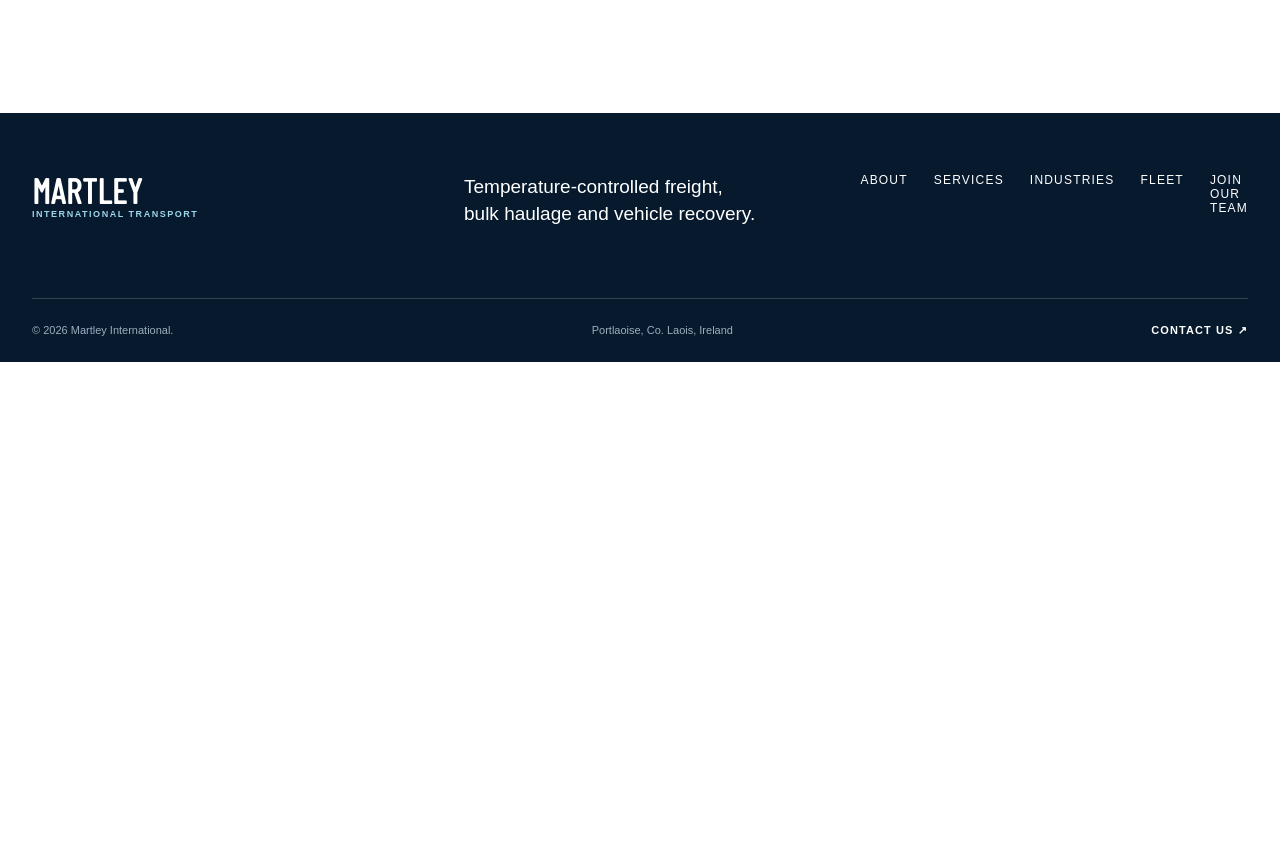
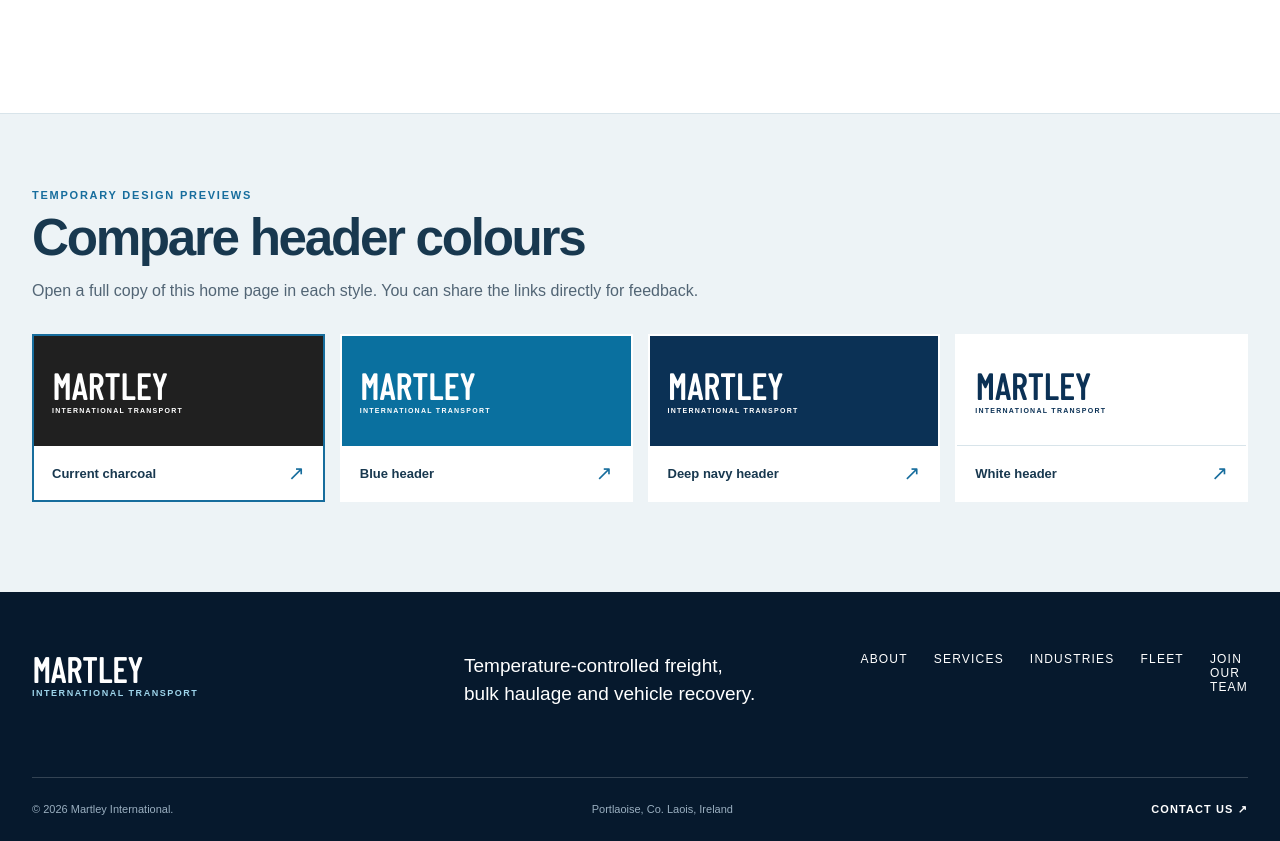
Before and after one commit to EoinOKelly/martleys-international, a React (Vite) app: page / in a window 1280 px wide. Shown: the part 2295-3136 px from the top of the page. Before the commit the page ends 2657 px from the top, so only its background shows below. Built offline with nearby package versions, Linux system fonts and the light colour scheme.

Commit message:
Add shareable home page previews with alternate header colours

```diff
--- a/src/App.jsx
+++ b/src/App.jsx
@@ -75,6 +75,6 @@ function RouteEffects() {
 
 export default function App() {
   return <><RouteEffects/><Header/><Suspense fallback={<main className="route-loading" id="main" aria-live="polite">Loading page…</main>}><Routes>
-    <Route path="/" element={<Home/>}/><Route path="/about" element={<About/>}/><Route path="/services" element={<Services/>}/><Route path="/sectors" element={<Sectors/>}/><Route path="/fleet" element={<Fleet/>}/><Route path="/careers" element={<Careers/>}/><Route path="/contact" element={<Contact/>}/><Route path="*" element={<NotFound/>}/>
+    <Route path="/" element={<Home/>}/><Route path="/samples/blue" element={<Home theme="blue"/>}/><Route path="/samples/navy" element={<Home theme="navy"/>}/><Route path="/samples/white" element={<Home theme="white"/>}/><Route path="/about" element={<About/>}/><Route path="/services" element={<Services/>}/><Route path="/sectors" element={<Sectors/>}/><Route path="/fleet" element={<Fleet/>}/><Route path="/careers" element={<Careers/>}/><Route path="/contact" element={<Contact/>}/><Route path="*" element={<NotFound/>}/>
   </Routes></Suspense><Footer/></>;
 }
--- a/src/components.jsx
+++ b/src/components.jsx
@@ -18,6 +18,8 @@ export function Header() {
   const navRef = useRef(null);
   const toggleRef = useRef(null);
   const location = useLocation();
+  const sampleTheme = location.pathname.split('/')[1] === 'samples' ? location.pathname.split('/')[2] : 'charcoal';
+  const theme = ['blue', 'navy', 'white'].includes(sampleTheme) ? sampleTheme : 'charcoal';
 
   useEffect(() => { setOpen(false); }, [location.pathname]);
   useEffect(() => {
@@ -49,8 +51,8 @@ export function Header() {
 
   return <>
     <a className="skip-link" href="#main">Skip to content</a>
-    <div className="topline"><div className="container topline-inner"><span>Transport from Portlaoise across Ireland, the UK and Europe</span><div><a href="tel:+353578620888">+353 (0)57 862 0888</a><span className="topline-divider">/</span><a href="mailto:info@portlaoiselogistics.com">info@portlaoiselogistics.com</a></div></div></div>
-    <header className={`site-header${scrolled ? ' is-scrolled' : ''}`}>
+    <div className={`topline theme-${theme}`}><div className="container topline-inner"><span>Transport from Portlaoise across Ireland, the UK and Europe</span><div><a href="tel:+353578620888">+353 (0)57 862 0888</a><span className="topline-divider">/</span><a href="mailto:info@portlaoiselogistics.com">info@portlaoiselogistics.com</a></div></div></div>
+    <header className={`site-header theme-${theme}${scrolled ? ' is-scrolled' : ''}`}>
       <div className="container header-inner">
         <Brand />
         <nav className={`main-nav${open ? ' is-open' : ''}`} id="main-nav" ref={navRef} aria-label="Main navigation">
--- a/src/pages/Home.jsx
+++ b/src/pages/Home.jsx
@@ -8,8 +8,15 @@ const tiles = [
   { title: 'Join our team', image: 'international.jpg', alt: 'Martley truck in Europe', to: '/careers' },
 ];
 
-export default function Home() {
-  usePage('Martley International', 'Temperature-controlled freight, bulk haulage and vehicle recovery across Ireland, the UK and Europe.');
+const headerSamples = [
+  { theme: 'charcoal', label: 'Current charcoal', to: '/' },
+  { theme: 'blue', label: 'Blue header', to: '/samples/blue' },
+  { theme: 'navy', label: 'Deep navy header', to: '/samples/navy' },
+  { theme: 'white', label: 'White header', to: '/samples/white' },
+];
+
+export default function Home({ theme = 'charcoal' }) {
+  usePage(theme === 'charcoal' ? 'Martley International' : `${headerSamples.find(sample => sample.theme === theme)?.label} sample`, 'Temperature-controlled freight, bulk haulage and vehicle recovery across Ireland, the UK and Europe.');
   const videoRef = useHeroVideo();
   return <main id="main" className="adare-home">
     <section className="hero" aria-label="Martley trucks on the road and at the depot">
@@ -38,5 +45,7 @@ export default function Home() {
       <div className="home-tile-grid">{tiles.map(tile => <Link className="home-tile" to={tile.to} key={tile.title}><img src={`/assets/${tile.image}`} alt={tile.alt} width="1200" height="800" loading="lazy"/><span>{tile.title}<b aria-hidden="true">↗</b></span></Link>)}</div>
     </div></section>
 
+    <section className="header-samples" aria-labelledby="header-samples-title"><div className="container"><div className="header-samples-heading"><span className="home-label">TEMPORARY DESIGN PREVIEWS</span><h2 id="header-samples-title">Compare header colours</h2><p>Open a full copy of this home page in each style. You can share the links directly for feedback.</p></div><div className="header-samples-grid">{headerSamples.map(sample => <Link className={`header-sample-card${theme === sample.theme ? ' is-current' : ''}`} to={sample.to} key={sample.theme} aria-current={theme === sample.theme ? 'page' : undefined}><span className={`header-sample-swatch theme-${sample.theme}`}><strong>MARTLEY</strong><small>INTERNATIONAL TRANSPORT</small></span><span className="header-sample-label">{sample.label}<b aria-hidden="true">↗</b></span></Link>)}</div></div></section>
+
   </main>;
 }
--- a/src/refresh.css
+++ b/src/refresh.css
@@ -129,3 +129,42 @@
 @media(max-width:900px){.site-header,.site-header.is-scrolled{height:76px}.menu-button{color:#fff}.adare-home .hero{height:calc(100svh - 76px)}.home-tile-grid{grid-template-columns:repeat(2,minmax(0,1fr))}.home-offer-grid>a{padding:25px 20px}}
 @media(max-width:650px){.adare-home .hero{height:68svh;min-height:430px;max-height:660px}.hero-discover{bottom:18px}.home-welcome{padding:76px 0 65px}.home-welcome h1{font-size:clamp(2.25rem,9vw,3.2rem)}.home-welcome p{font-size:15px}.home-offer{padding:60px 0}.home-offer-grid{grid-template-columns:1fr;gap:12px}.home-offer-grid>a{min-height:0;padding:25px}.home-offer-grid h3{margin:16px 0 9px}.home-tiles{padding:65px 0}.home-tile-grid{gap:12px}.home-tile{height:210px}.home-tile>span{font-size:16px;left:14px;right:14px;bottom:15px}.home-blue{padding:75px 0}.home-blue p{font-size:15px}}
 @media(max-width:360px){.home-tile-grid{grid-template-columns:1fr}.home-tile{height:240px}}
+
+/* Temporary home-page header comparisons. */
+.topline.theme-blue{background:#084e78;color:#e5f5fb}
+.site-header.theme-blue,.site-header.theme-blue.is-scrolled{background:#0a709f;color:#fff}
+.site-header.theme-blue .brand-sub{color:#e3f7ff}
+.site-header.theme-blue .nav-contact{background:#fff;color:#07577e}
+.site-header.theme-blue .nav-contact:hover{background:#dff4fc}
+.site-header.theme-blue .main-nav>a:not(.nav-contact):after{background:#fff}
+.topline.theme-navy{background:#041628;color:#cde2ec}
+.site-header.theme-navy,.site-header.theme-navy.is-scrolled{background:#0b3155;color:#fff}
+.site-header.theme-navy .brand-sub{color:#82d6f5}
+.site-header.theme-navy .nav-contact{background:#35a9d8;color:#071d36}
+.site-header.theme-navy .nav-contact:hover{background:#81d8f8}
+.topline.theme-white{background:#eaf1f5;color:#365269}
+.topline.theme-white a:hover{color:#0a709f}
+.site-header.theme-white,.site-header.theme-white.is-scrolled{background:#fff;color:#102f48;box-shadow:0 3px 18px #071d3615}
+.site-header.theme-white .brand-main{color:#0b3155}
+.site-header.theme-white .brand-sub{color:#176d9d}
+.site-header.theme-white .nav-contact{background:#176d9d;color:#fff}
+.site-header.theme-white .nav-contact:hover{background:#0a608b}
+.site-header.theme-white .menu-button{color:#0b3155}
+.header-samples{padding:75px 0 90px;background:#edf3f6;border-top:1px solid #d8e4ea}
+.header-samples-heading{max-width:700px;margin-bottom:30px}
+.header-samples-heading h2{font-size:clamp(2.4rem,4vw,3.8rem);margin:9px 0 12px;color:#18384f}
+.header-samples-heading p{color:#526575;line-height:1.7;margin:0}
+.header-samples-grid{display:grid;grid-template-columns:repeat(4,minmax(0,1fr));gap:15px}
+.header-sample-card{min-width:0;display:block;background:#fff;border:2px solid transparent;transition:border-color .2s,transform .2s}
+.header-sample-card:hover{transform:translateY(-3px);border-color:#176d9d}
+.header-sample-card.is-current{border-color:#176d9d}
+.header-sample-swatch{height:110px;padding:25px 18px;display:flex;flex-direction:column;justify-content:center;background:#202020;color:#fff}
+.header-sample-swatch.theme-blue{background:#0a709f}
+.header-sample-swatch.theme-navy{background:#0b3155}
+.header-sample-swatch.theme-white{background:#fff;color:#0b3155;border-bottom:1px solid #d8e4ea}
+.header-sample-swatch strong{font-family:'Barlow Condensed',sans-serif;font-size:36px;letter-spacing:.025em;line-height:1}
+.header-sample-swatch small{font-size:7px;letter-spacing:.18em;font-weight:700;margin-top:3px}
+.header-sample-label{display:flex;justify-content:space-between;align-items:center;gap:10px;padding:15px 18px;color:#18384f;font-size:13px;font-weight:700}
+.header-sample-label b{color:#176d9d;font-size:20px;font-weight:400}
+@media(max-width:900px){.header-samples-grid{grid-template-columns:repeat(2,minmax(0,1fr))}.site-header.theme-white .main-nav{color:#fff}.site-header.theme-white .menu-button[aria-expanded=true]{color:#fff}}
+@media(max-width:650px){.header-samples{padding:60px 0}.header-samples-grid{gap:10px}.header-sample-swatch{height:90px;padding:15px}.header-sample-swatch strong{font-size:29px}.header-sample-swatch small{font-size:6px;letter-spacing:.1em}.header-sample-label{padding:12px 15px;font-size:12px}}
```
Also changed, not shown: scripts/qa.mjs (+6 -1 lines).
